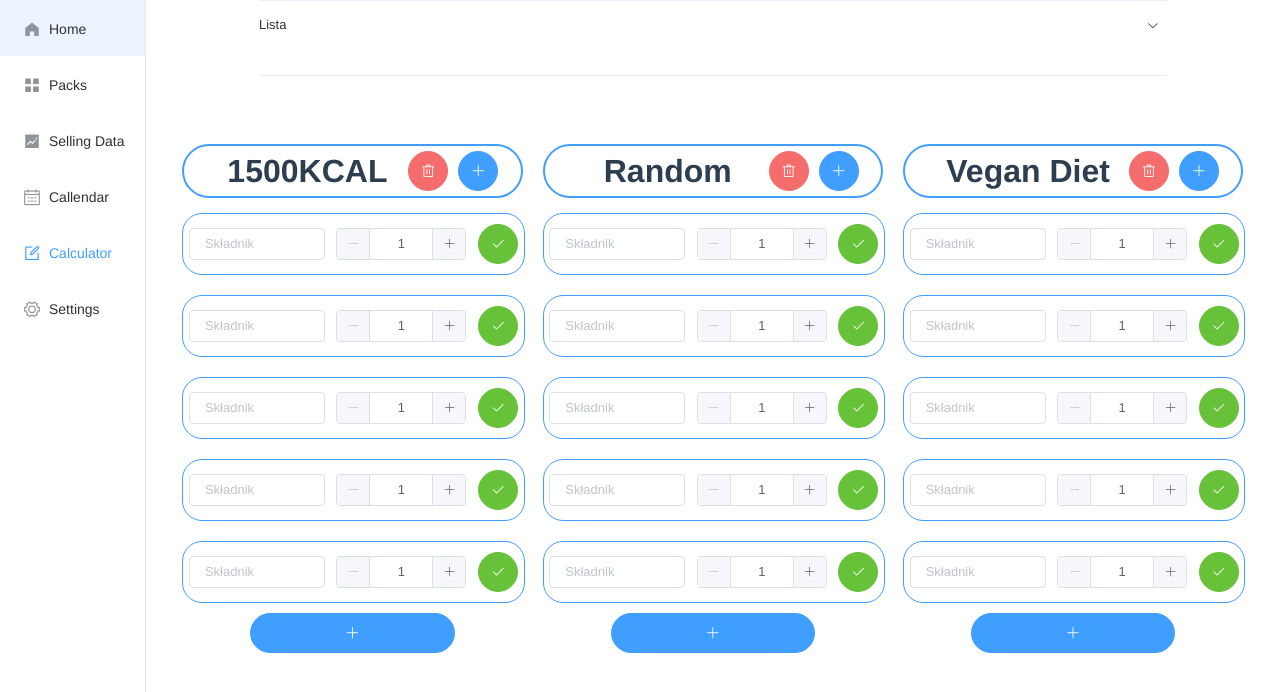
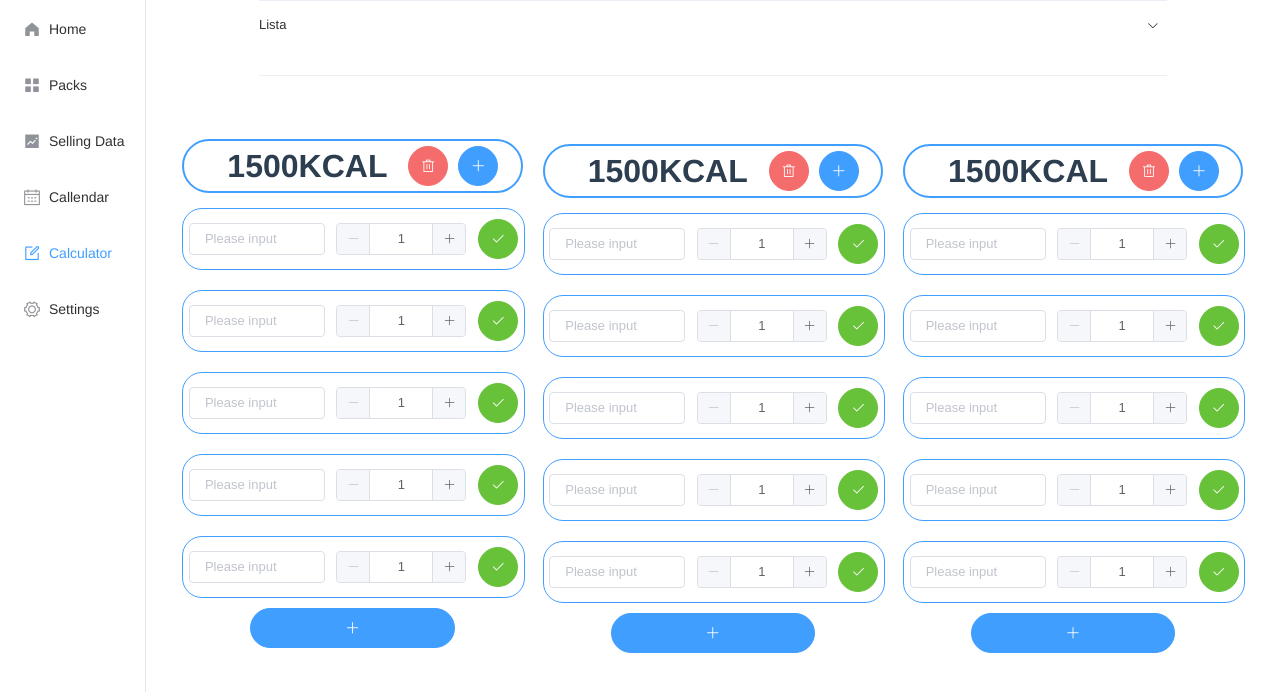
Before and after one commit to Michal-Kozak/Catering-System, a Vue app: page / in a window 1280 px wide. Shown: the top 692 px of the page. Built offline with nearby package versions, Linux system fonts and the light colour scheme.

Commit message:
Add - Calories Counter in list

```diff
--- a/src/components/board.vue
+++ b/src/components/board.vue
@@ -7,15 +7,14 @@
     {{item.value}} {{ item.num}}
   </li>
 </div>
+
   </el-collapse-item>
 
 </el-collapse>
   <dietList
   @addItem="addItem($event)"
   > </dietList>
-  <div class="diet__score">
 
-    </div>
       </div>
 </template>
 
--- a/src/components/dietList.vue
+++ b/src/components/dietList.vue
@@ -34,18 +34,17 @@
              <div class="addTask__button">
               <el-button type="primary" icon="el-icon-plus" round style="width:60%;"></el-button>
               </div>
+              <p> {{calloriesSummary}} </p>
 
         </div>
-
  <div class="calculator__row">
 
             <div class="calculator__type">
 
-                <div class="list__name"  contenteditable="true">
-           <h1>Random</h1>
+                <div class="list__name" contenteditable="true">
+           <h1>1500KCAL</h1>
                 </div>
            <div >
-
                 <el-button type="danger" icon="el-icon-delete" circle></el-button>
                 <el-button type="primary" icon="el-icon-plus" circle></el-button>
             </div>
@@ -67,22 +66,19 @@
              @addItem="addItem($event)"
              > </dietitem>
 
-
              <div class="addTask__button">
               <el-button type="primary" icon="el-icon-plus" round style="width:60%;"></el-button>
               </div>
 
         </div>
-
          <div class="calculator__row">
 
             <div class="calculator__type">
 
-                <div class="list__name"  contenteditable="true">
-           <h1> Vegan Diet</h1>
+                <div class="list__name" contenteditable="true">
+           <h1>1500KCAL</h1>
                 </div>
            <div >
-
                 <el-button type="danger" icon="el-icon-delete" circle></el-button>
                 <el-button type="primary" icon="el-icon-plus" circle></el-button>
             </div>
@@ -104,14 +100,13 @@
              @addItem="addItem($event)"
              > </dietitem>
 
-
-
-
              <div class="addTask__button">
               <el-button type="primary" icon="el-icon-plus" round style="width:60%;"></el-button>
               </div>
 
+
         </div>
+
 
 
 
@@ -125,13 +120,29 @@ import dietitem from './dietitem.vue'
   export default {
      components: {
     dietitem,
+  }, data() {
+
+      return {
+       activeName: '1',
+        num: '',
+        calloriesSummary: '',
+      items: [
+
+    ]
+
+      }
       },
   methods: {
+
     addItem(item) {
         this.$emit('addItem', item);
+       this.items.push(item)
+
+        this.calloriesSummary = +this.calloriesSummary + item.callories;
+       }
      },
     }
-  }
+
 
 </script>
 <style>
@@ -199,7 +210,7 @@ p{
 
 }
 .product__name{
-    width: 40%;
+    width: 40%!important;
 
 
 }
--- a/src/components/dietitem.vue
+++ b/src/components/dietitem.vue
@@ -1,28 +1,13 @@
 <template>
   <div class="calculator__product">
-                 <el-select
-                  size="small"
+                <el-input placeholder="Please input"
+                v-model="item.value"
+                size="small"
                 class="product__name"
-                v-model="item.value"
-                filterable
-                remote
-                reserve-keyword
-                placeholder="Składnik"
-                :remote-method="remoteMethod"
-                :loading="loading"
-                 loading-text="ladowanie"
-                 no-match-text="Brak produktów"
-                 no-data-text="Brak produktów"
-                >
-                <el-option
-                v-for="item in options"
-                :key="item.value"
-                required
-                :label="item.label"
-                :value="item.value">
-                </el-option>
 
-            </el-select>
+
+                ></el-input>
+
                     <el-input-number v-model="item.num"  :min="1"  size="small" ></el-input-number>
                     <el-button
                     type="success"
@@ -41,12 +26,12 @@
         item: {
                     value: '',
                     num: '1',
-
+                    callories: '',
                 },
         num: 1,
         input: '',
         options: [],
-        value: [],
+        callories: '',
         list: [],
         loading: false,
         states: ["Kurczak", "Cebula", "Pomidor",
@@ -62,6 +47,7 @@
     },
     methods: {
       addItem() {
+       this.item.callories = this.item.num * 5;
         this.$emit('addItem', this.item);
     },
 
```
Lines whose indentation alone changed are shown as unchanged.
